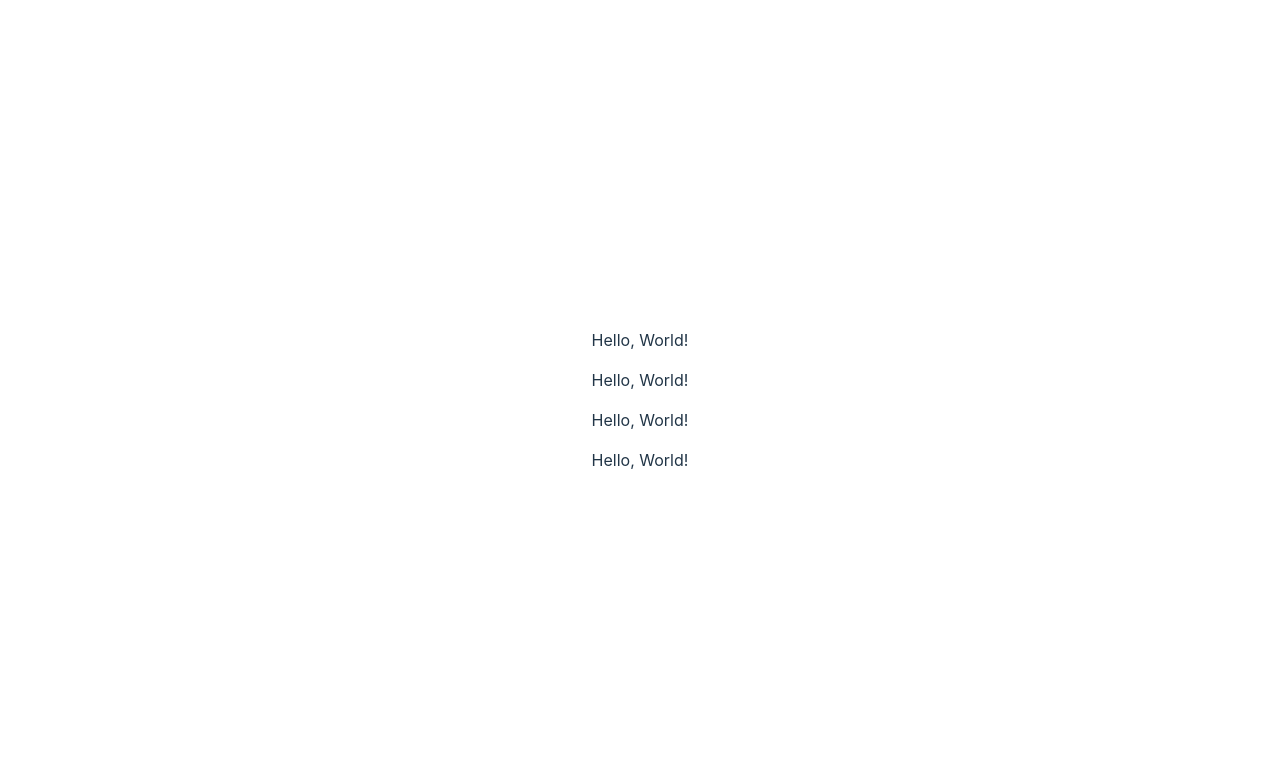
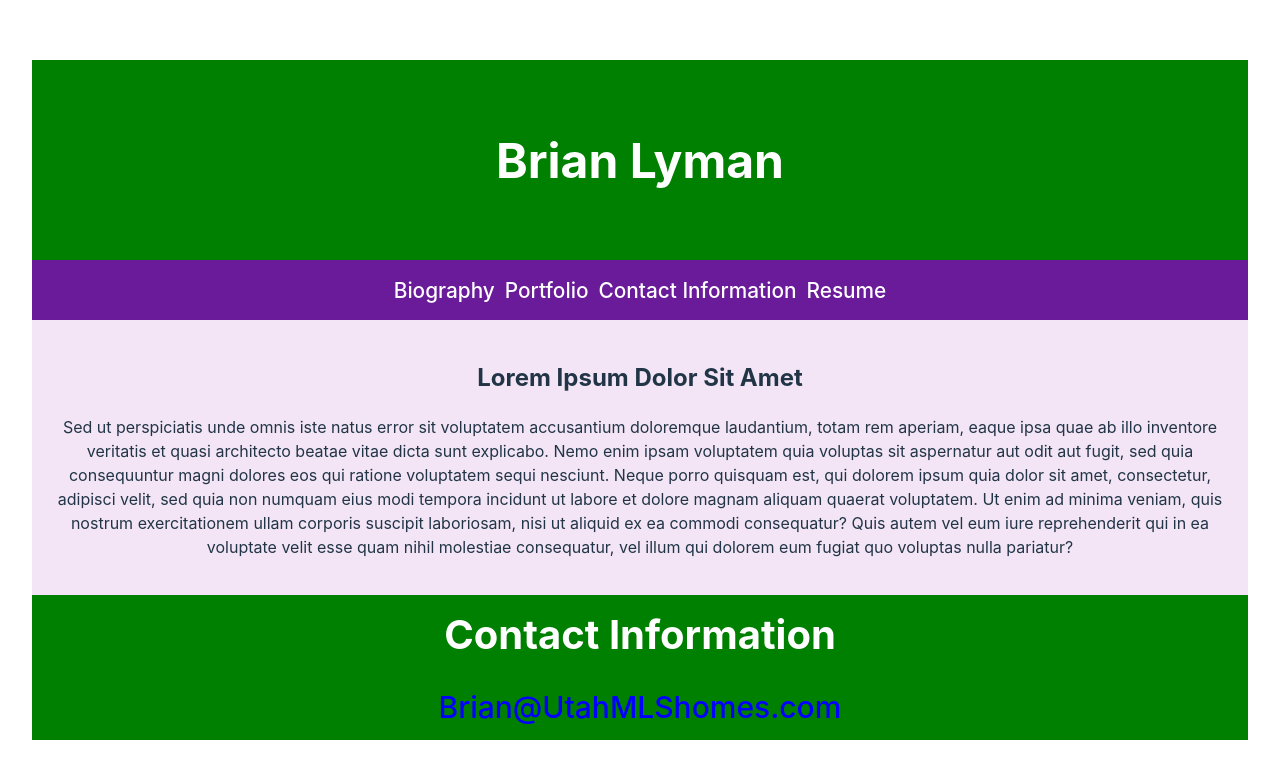
Before and after one commit to Lyman17/React-Portfolio, a React (Vite) app: page / in a window 1280 px wide. Shown: the top 778 px of the page. Built offline with nearby package versions, Linux system fonts and the light colour scheme.

Commit message:
updated components & added basic styling

```diff
--- a/src/components/Footer.jsx
+++ b/src/components/Footer.jsx
@@ -1,7 +1,10 @@
+import '../styles/Footer.css';
+
 function Footer() {
     return (
-        <div>
-            <p>Hello, World!</p>
+        <div className="footer">
+            <h2 >Contact Information</h2>
+            <a href="mailto:Brian@UtahMLShomes.com">Brian@UtahMLShomes.com</a>
         </div>
     );
 }
--- a/src/components/Header.jsx
+++ b/src/components/Header.jsx
@@ -1,7 +1,11 @@
+import '../styles/Header.css';
+
 function Header() {
     return (
         <div>
-            <p>Hello, World!</p>
+            <header className="header">
+                <h1 className="header h1">Brian Lyman</h1>
+            </header>
         </div>
     );
 }
--- a/src/components/Navigation.jsx
+++ b/src/components/Navigation.jsx
@@ -1,8 +1,13 @@
+import '../styles/Navigation.css';
+
 function Navigation() {
     return (
-        <div>
-            <p>Hello, World!</p>
-        </div>
+        <nav className="navbar">
+            <a href="#bio">Biography</a>
+            <a href="#portfolio">Portfolio</a>
+            <a href="#contact">Contact Information</a>
+            <a href="#resume">Resume</a>
+        </nav>
     );
 }
 
--- a/src/components/Project.jsx
+++ b/src/components/Project.jsx
@@ -1,8 +1,25 @@
+import '../styles/Project.css';
+
 function Project() {
     return (
-        <div>
-            <p>Hello, World!</p>
-        </div>
+        <section className="section">
+            <h2>Lorem Ipsum Dolor Sit Amet</h2>
+            <p>
+                Sed ut perspiciatis unde omnis iste natus error sit voluptatem
+                accusantium doloremque laudantium, totam rem aperiam, eaque ipsa quae ab
+                illo inventore veritatis et quasi architecto beatae vitae dicta sunt
+                explicabo. Nemo enim ipsam voluptatem quia voluptas sit aspernatur aut
+                odit aut fugit, sed quia consequuntur magni dolores eos qui ratione
+                voluptatem sequi nesciunt. Neque porro quisquam est, qui dolorem ipsum
+                quia dolor sit amet, consectetur, adipisci velit, sed quia non numquam
+                eius modi tempora incidunt ut labore et dolore magnam aliquam quaerat
+                voluptatem. Ut enim ad minima veniam, quis nostrum exercitationem ullam
+                corporis suscipit laboriosam, nisi ut aliquid ex ea commodi consequatur?
+                Quis autem vel eum iure reprehenderit qui in ea voluptate velit esse
+                quam nihil molestiae consequatur, vel illum qui dolorem eum fugiat quo
+                voluptas nulla pariatur?
+            </p>
+        </section>
     );
 }
 
--- /dev/null
+++ b/src/styles/Footer.css
@@ -0,0 +1,20 @@
+.footer {
+    background: green;
+    display: flex;
+    flex-direction: column;
+}
+
+.footer h2 {
+    font-size: 40px;
+    text-align: center;
+    color: white;
+    margin: 10px;
+}
+
+.footer a {
+    color: blue;
+    font-size: 30px;
+    display: flex;
+    justify-content: center;
+    margin: 10px;
+}
--- /dev/null
+++ b/src/styles/Header.css
@@ -0,0 +1,12 @@
+.header {
+    background: green;
+    height: 200px;
+  }
+
+  .header h1 {
+    margin: 0;
+    padding-top: 75px;
+    text-align: center;
+    color: white;
+    font-size: 3rem;
+  }
--- /dev/null
+++ b/src/styles/Navigation.css
@@ -0,0 +1,12 @@
+.navbar {
+    background: #6a1b9a;
+    height: 60px;
+  }
+
+  .navbar a {
+    color: white;
+    font-size: 1.3rem;
+    text-decoration: none;
+    margin: 5px;
+    line-height: 3;
+  }
--- /dev/null
+++ b/src/styles/Project.css
@@ -0,0 +1,8 @@
+.section {
+    background: #f3e5f5;
+    padding: 20px;
+  }
+
+  .section h2 {
+    text-align: center;
+  }
```
